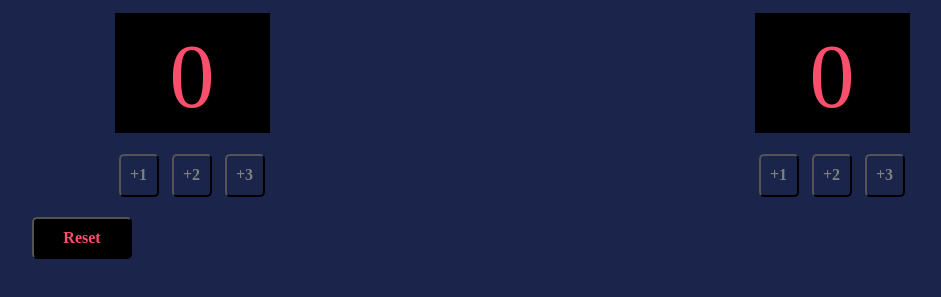
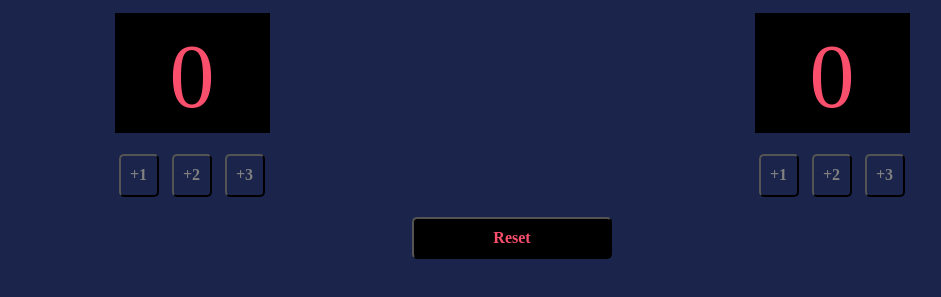
Before and after one commit to AndresCagua/basketballScoreboard, a plain HTML site: page index.html in a window 1280 px wide. Shown: the part 103-400 px from the top of the page, without its empty margins (128-1069 px from the left). Drawn offline with nearby package versions, Linux system fonts and the light colour scheme.

Commit message:
Center Reset Button

```diff
--- a/index.css
+++ b/index.css
@@ -82,9 +82,12 @@ button {
     padding-top: 10px;
     padding-bottom: 10px;
     font-weight: bold;
-    width: 100px;
     margin-top: 15px;
     border-radius: 5px;
     margin-left: 160px;
+    display: block;
+    width: 200px;
+    margin-left: auto;
+    margin-right: auto;
 
 }
--- a/index.html
+++ b/index.html
@@ -19,7 +19,9 @@
 
 
         </div>
-        <button id="reset-btn" onclick="reset()"><div><h8>Reset</h8></div></button>
+        <div class="reset">
+            <button id="reset-btn" onclick="reset()"><div><h8>Reset</h8></div></button>
+        </div>
         <script src="index.js"></script>
     </body>
 </html>
```
